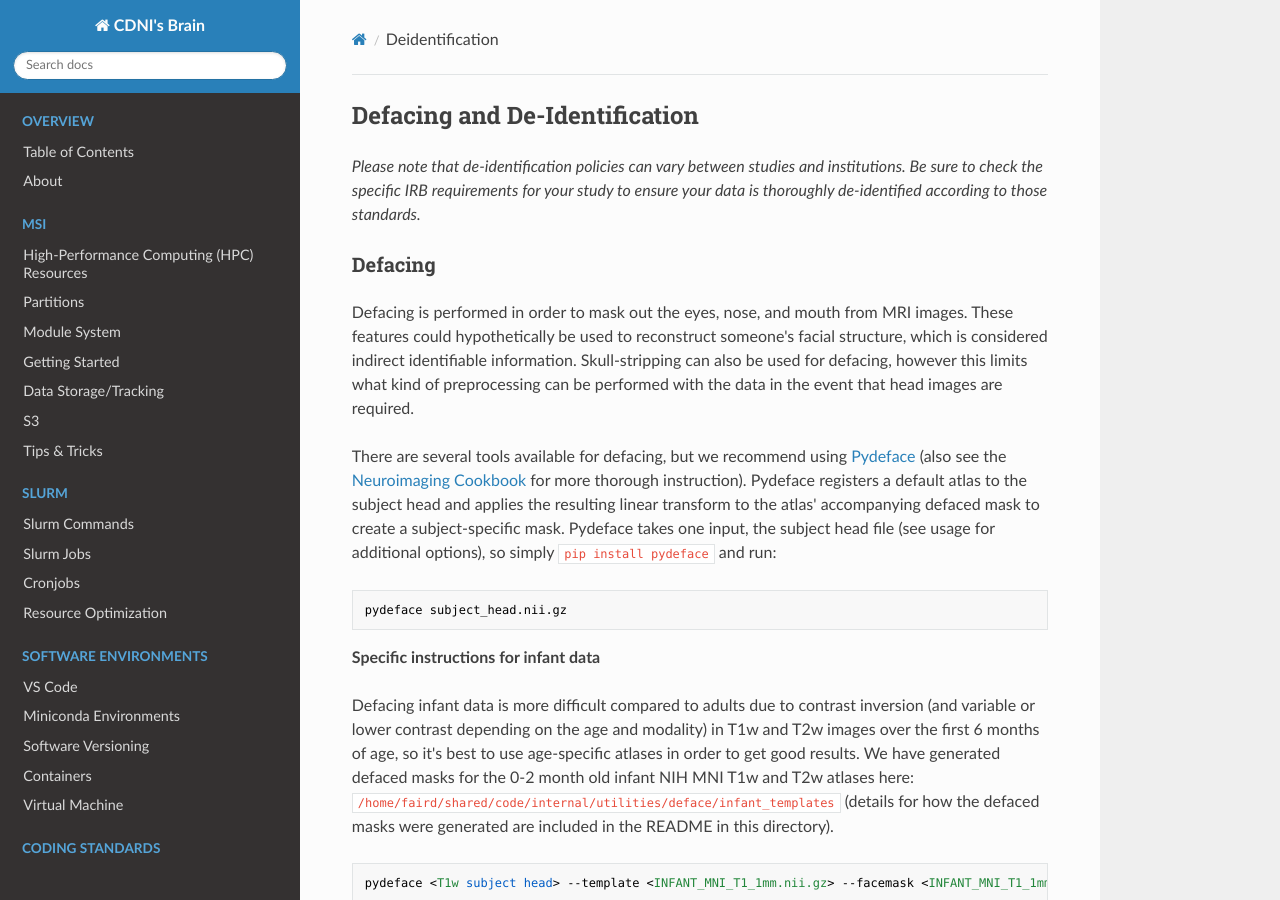
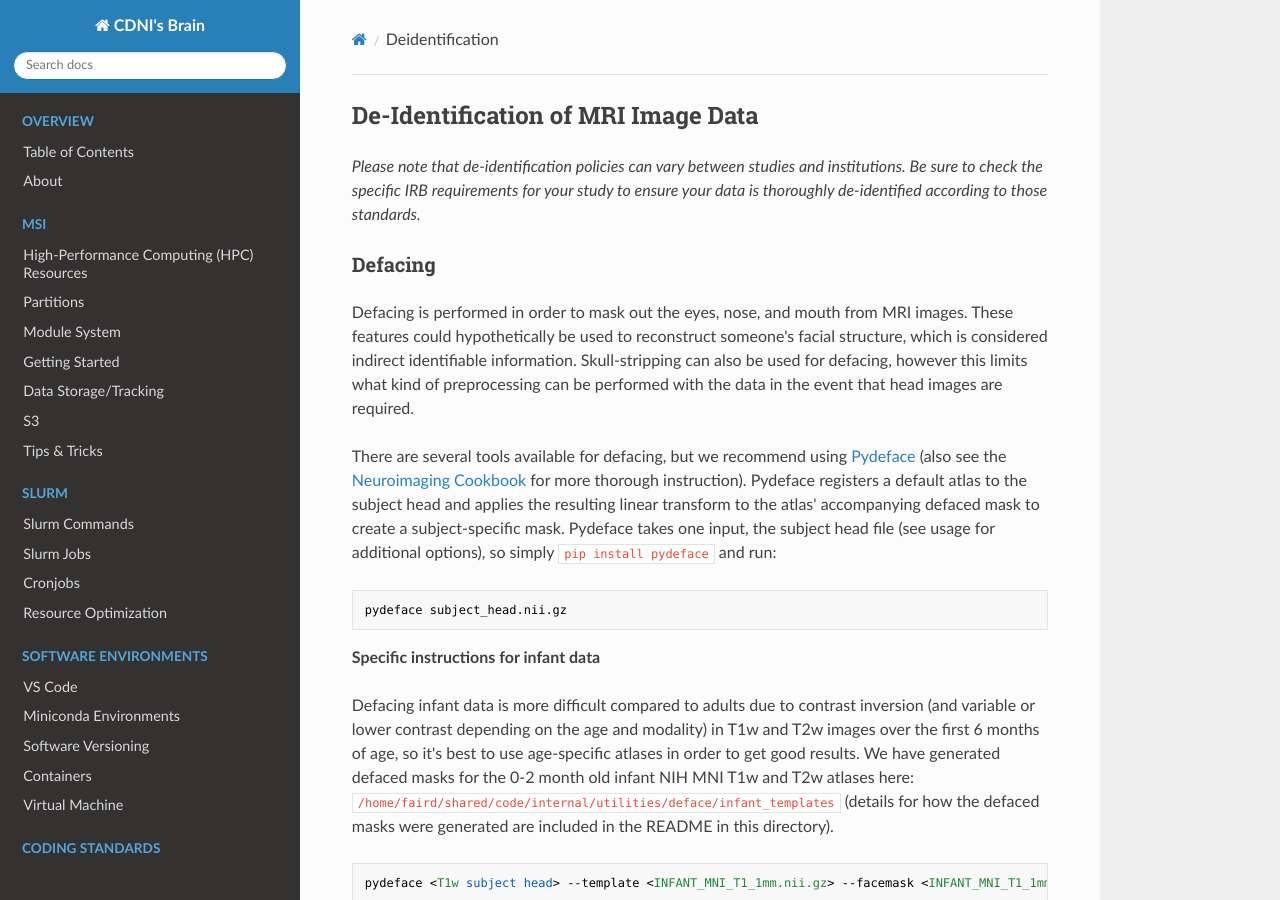
Before and after one commit to DCAN-Labs/cdni-brain, an MkDocs documentation site: the page built from docs/deidentification.md, in a window 1280 px wide and 900 px high. Built offline with MkDocs 1.6.1, drawn with Linux system fonts in a browser that asks for light colours; nearby versions of some CDN libraries.

Commit message:
Update deidentification.md
changed section title

```diff
--- a/docs/deidentification.md
+++ b/docs/deidentification.md
@@ -1,4 +1,4 @@
-## Defacing and De-Identification
+## De-Identification of MRI Image Data
 
 *Please note that de-identification policies can vary between studies and institutions. Be sure to check the specific IRB requirements for your study to ensure your data is thoroughly de-identified according to those standards.*
 
```
